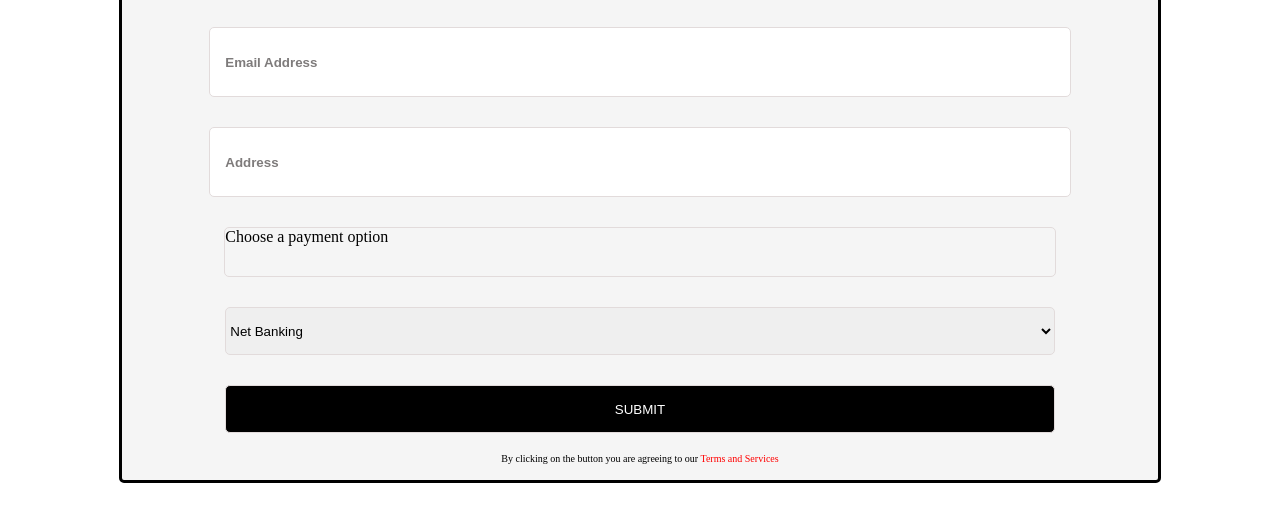
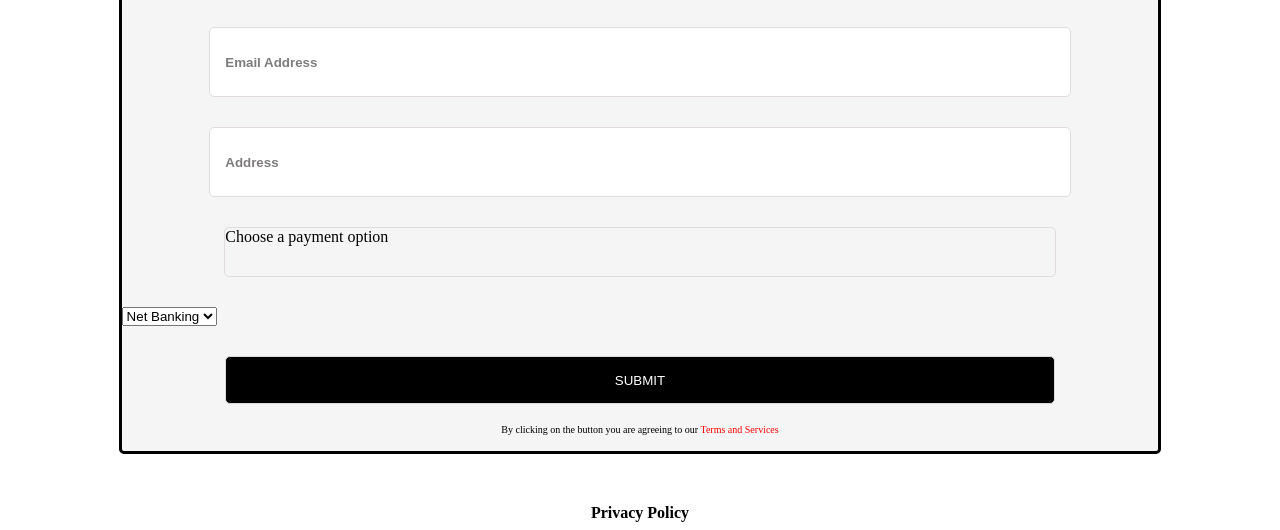
Before and after one commit to adhiraj-gupta/WebTechLabProject, a plain HTML site: page register.html in a window 1280 px wide. Shown: the part 790-1320 px from the top of the page. Drawn offline with Linux system fonts and the light colour scheme.

Commit message:
Update register.html

```diff
--- a/register.html
+++ b/register.html
@@ -53,7 +53,7 @@
                     <input class="row" id="email" type="email"placeholder="Email Address">
                     <input class="row" id="password" type="text" placeholder="Address">
                     <label class = "row" for="paymentOption"> Choose a payment option</label>
-                    <select class = "row" id="PaymentOption" name="PaymentOption">
+                    <select id="PaymentOption" name="PaymentOption">
                     <option value="Net Banking">Net Banking</option>
                     <option value="Credit Card">Credit Card</option>
                     <option value="Debit Card">Debit Card</option>
```
